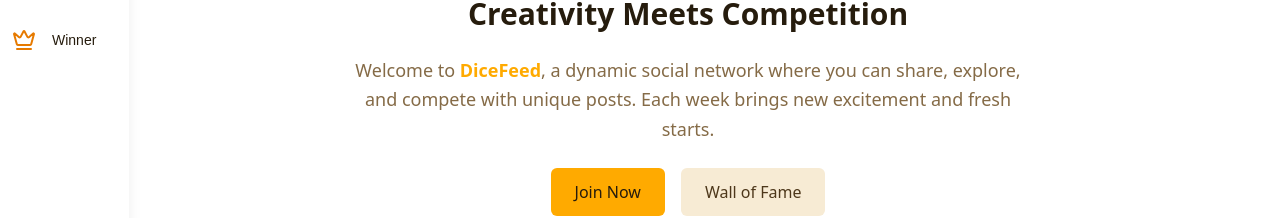
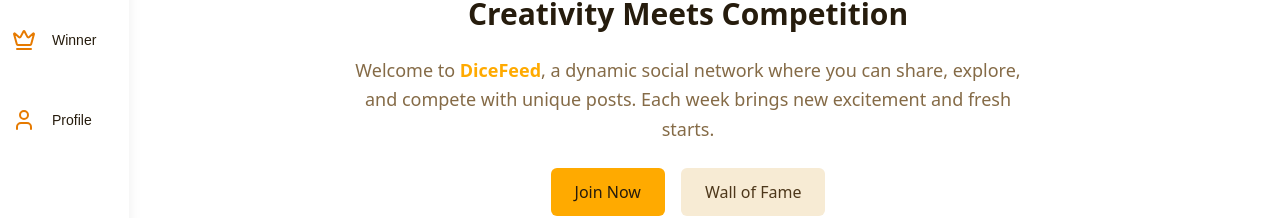
Before and after one commit to LunnS2/Social-Network, a Next.js app: page / in a window 1280 px wide. Shown: the part 328-546 px from the top of the page. Built offline with nearby package versions, Linux system fonts and the light colour scheme; no server answers.

Commit message:
Update user-profile and add it to the SideBar

```diff
--- a/src/app/user-profile/page.tsx
+++ b/src/app/user-profile/page.tsx
@@ -0,0 +1,9 @@
+import React from 'react'
+
+function UserProfile() {
+  return (
+    <div>UserProfile</div>
+  )
+}
+
+export default UserProfile
--- a/src/components/side-bar.tsx
+++ b/src/components/side-bar.tsx
@@ -4,7 +4,7 @@
 
 import React from "react";
 import NavLink from "./nav-link";
-import { Crown, Handshake, House, NewspaperIcon, SquarePlus } from "lucide-react";
+import { Crown, Handshake, House, NewspaperIcon, SquarePlus, User } from "lucide-react";
 import AuthButton from "./auth-button";
 
 const SideBar = () => {
@@ -17,6 +17,7 @@ const SideBar = () => {
         <NavLink href="create-post" icon={<SquarePlus />} label="Post" />
         <NavLink href="friendship" icon={<Handshake />} label="Frienships" />
         <NavLink href="wall-of-fame" icon={<Crown />} label="Winner" />
+        <NavLink href="user-profile" icon={<User />} label="Profile"/>
         {/* Add more links as needed */}
       </nav>
 
```
